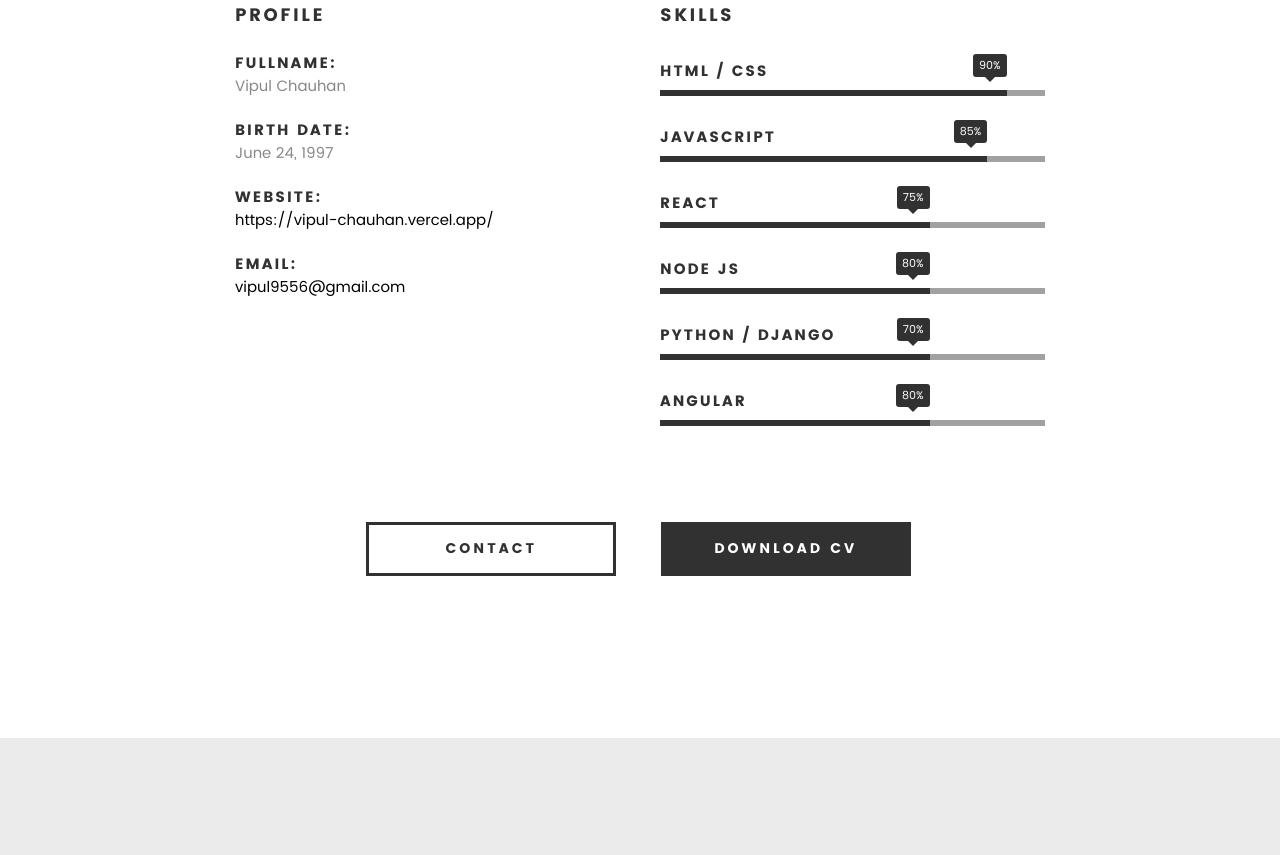
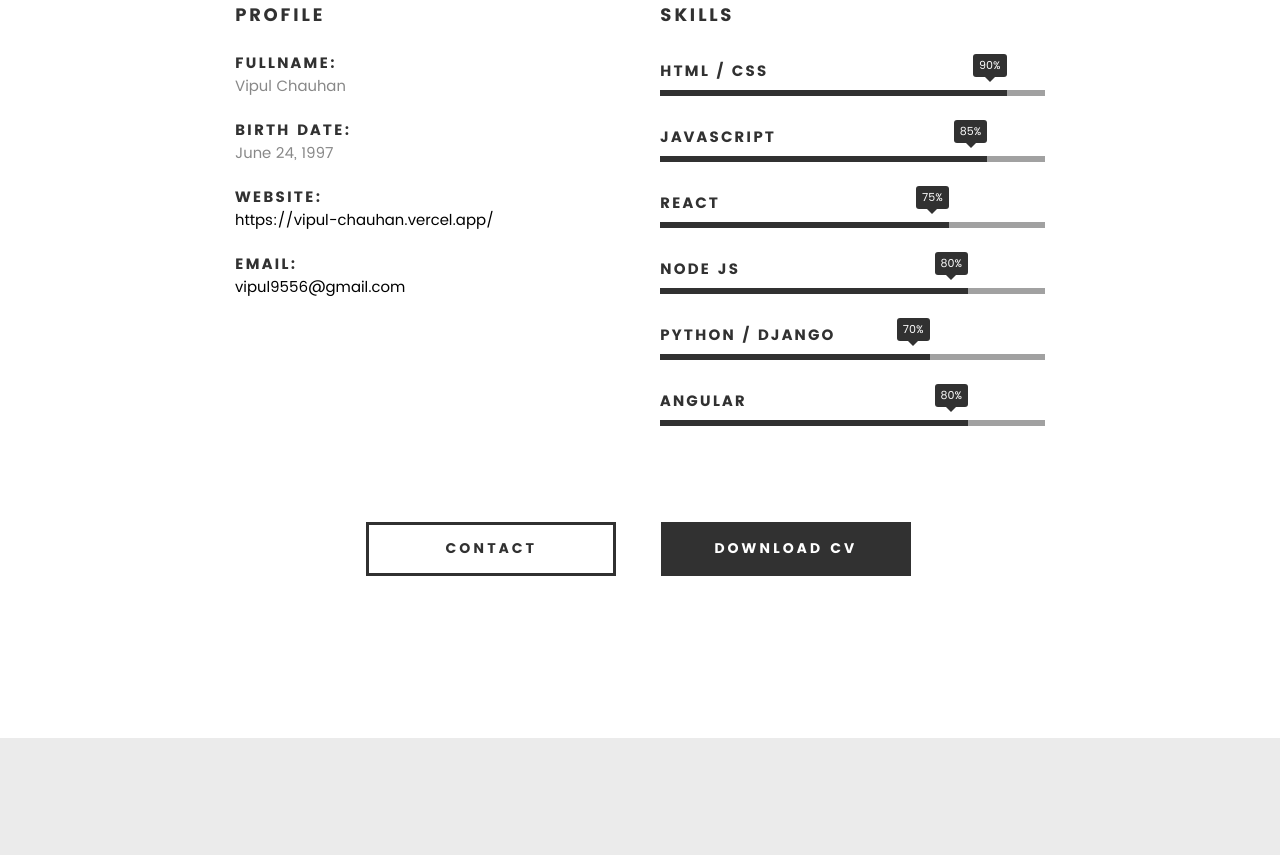
Before and after one commit to vipulchauhan24/vipul-chauhan, a plain HTML site: page index.html in a window 1280 px wide. Shown: the part 1205-2060 px from the top of the page. Drawn offline with Linux system fonts and the light colour scheme; files whose address does not match are found by name.

Commit message:
site updated

```diff
--- a/index.html
+++ b/index.html
@@ -163,11 +163,11 @@
 						<strong>JavaScript</strong>
 				   </li>
 				   <li>
-						<div class="progress percent70"><span>75%</span></div>
+						<div class="progress percent75"><span>75%</span></div>
 						<strong>React</strong>
 				   </li>
 				   <li>
-						<div class="progress percent70"><span>80%</span></div>
+						<div class="progress percent80"><span>80%</span></div>
 						<strong>Node JS</strong>
 					</li>
 					<li>
@@ -175,7 +175,7 @@
 						<strong>Python / Django</strong>
 					</li>
 				   <li>
-						<div class="progress percent70"><span>80%</span></div>
+						<div class="progress percent80"><span>80%</span></div>
 						<strong>Angular</strong>
 				   </li>
 
```
